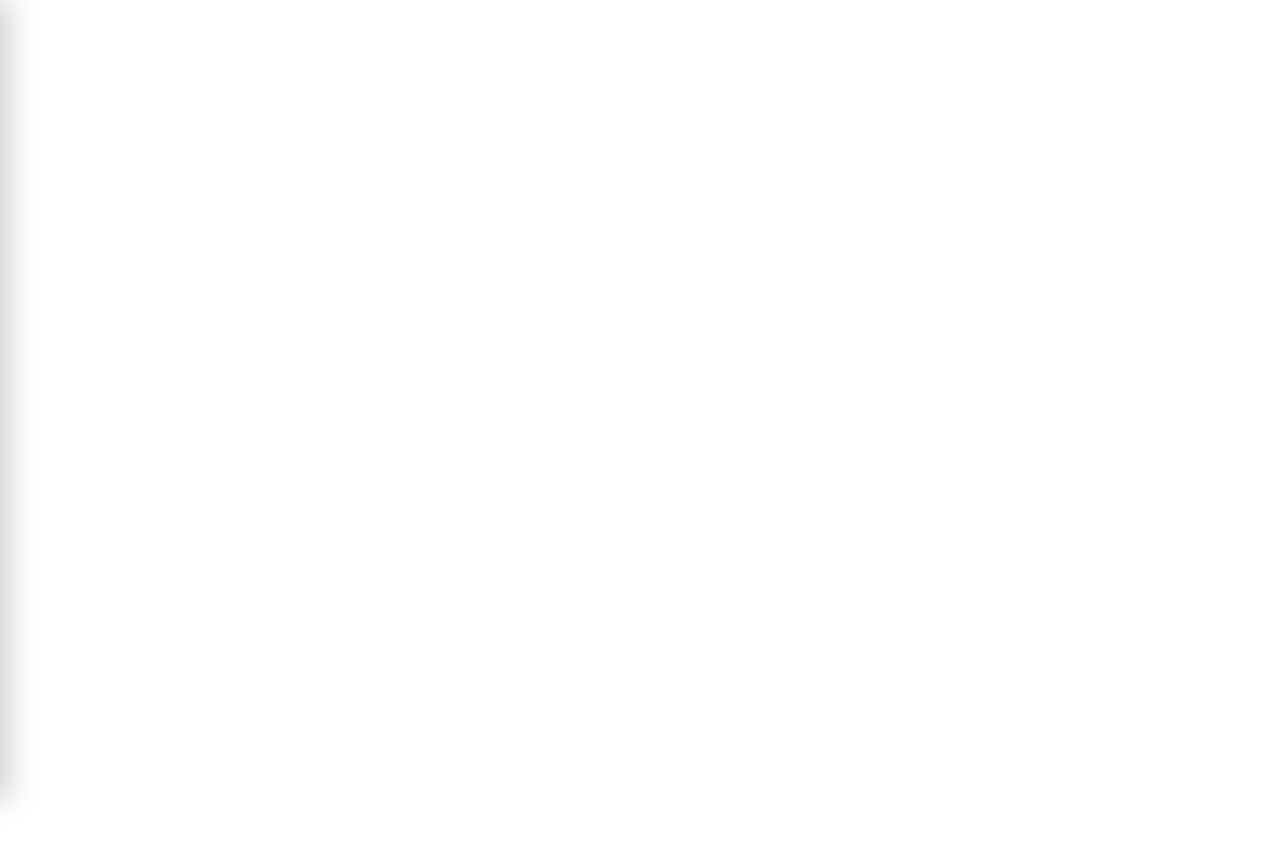
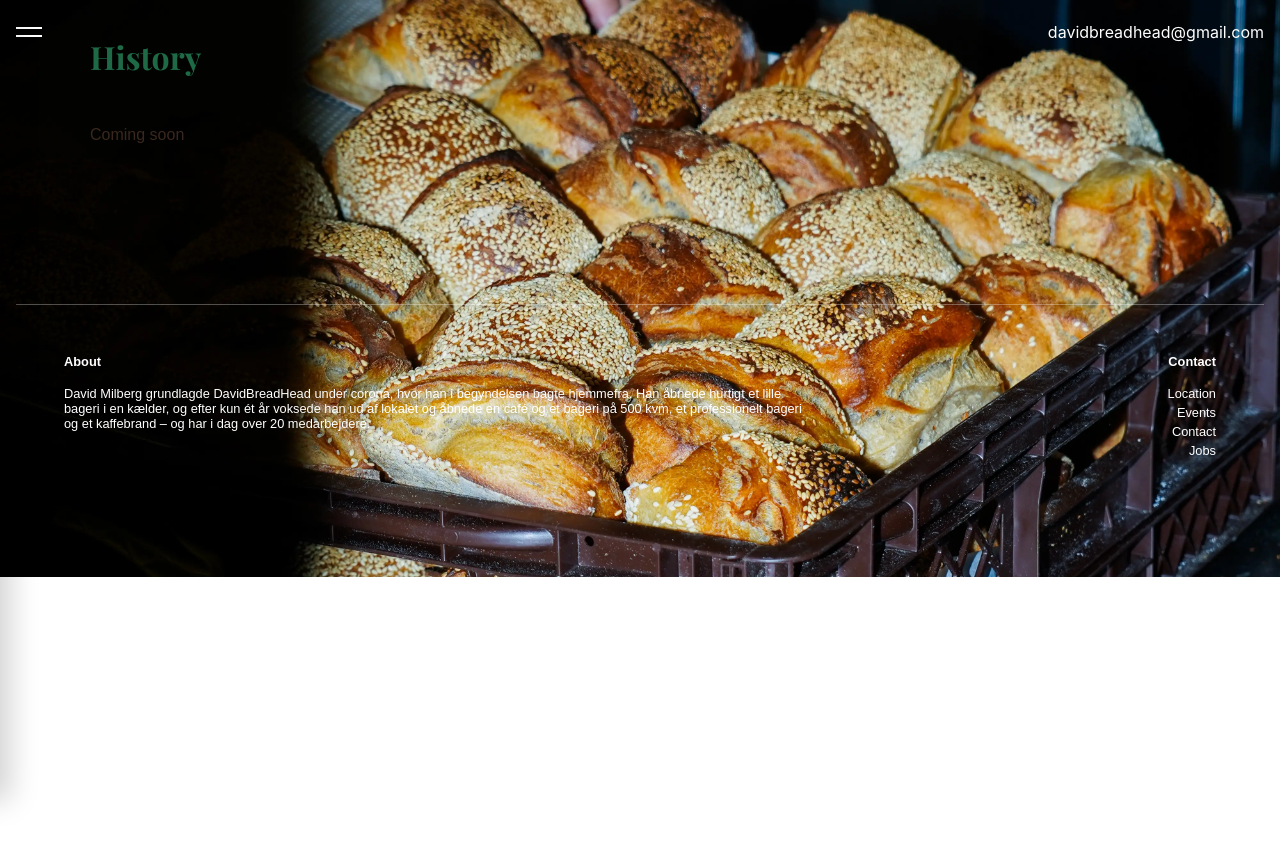
Before and after one commit to camillakthomsen/davidbreadheadapp, a React (Create React App) app: page /historie in a window 1280 px wide. Shown: the top 844 px of the page. Built offline with nearby package versions, Linux system fonts and the light colour scheme.

Commit message:
fixet job and history

```diff
--- a/src/App.js
+++ b/src/App.js
@@ -12,6 +12,7 @@ import Surdejskursus from "./components/Surdejskursus";
 import MenuMG from "./components/Menu_MorksGade";
 import MenuNM from "./components/Menu_NyMunkegade";
 import Bakery2Business from "./components/Bakery2Business";
+import Historie from "./components/Historie";
 
 export default function App() {
   return (
@@ -31,6 +32,7 @@ export default function App() {
         <Route path="/location" element={<Location />} />
         <Route path="/running" element={<Running />} />
         <Route path="/surdejskursus" element={<Surdejskursus />} />
+        <Route path="/historie" element={<Historie />} />
       </Routes>
     </Router>
   );
--- /dev/null
+++ b/src/components/Historie.js
@@ -0,0 +1,16 @@
+import Footer from "../components/Footer";
+import "../style/Historie.css";
+
+export default function Historie() {
+  return (
+      <main className="contact-page">
+      <section className="contact-intro">
+        <h1 className="contact-title">History</h1>
+        <div className="contact-apply">
+          <p>Coming soon</p>
+        </div>
+      </section>
+      <Footer/>
+      </main>
+  );
+}
--- a/src/components/NavBar.js
+++ b/src/components/NavBar.js
@@ -10,10 +10,10 @@ export default function NavBar() {
 
   const items = [
     { label: "Home", link: "/" },
-    { label: "Menu", link: "/menu" },
     { label: "Bakery2Business", link: "/bakery2business" },
     { label: "Running", link: "/running" },
     { label: "Sourdough", link: "/surdejskursus" },
+    { label: "History", link: "/historie" },
   ];
 
   return (
--- a/src/style/Bakery2Business.css
+++ b/src/style/Bakery2Business.css
@@ -30,7 +30,7 @@
   border-radius: 16px;
   padding: 1rem 1.4rem;
   box-shadow: 0 8px 18px rgba(0, 0, 0, 0.04);
-  margin-bottom: 1.5rem;
+  margin-bottom: 15rem;
   color: #d26a2a;
 }
 
--- /dev/null
+++ b/src/style/Historie.css
@@ -0,0 +1,18 @@
+.contact-page {
+  background: url("../pictures/DS2.webp") center/cover no-repeat fixed;
+  margin-top: -4rem;
+  padding: 2.2rem 1rem 3rem;
+  font-family: "Poppins", sans-serif;
+}
+
+/* Intro */
+.contact-intro {
+  max-width: 1100px;
+  margin: 0 auto 1.25rem;
+}
+
+.contact-title {
+  font-family: "Playfair Display", serif;
+  color: #1f6a46;               /* grøn */
+  font-size: 2rem;
+}
--- a/src/style/Location.css
+++ b/src/style/Location.css
@@ -1,6 +1,7 @@
 .location {
-  background: #ffffff;
+  background: rgb(0, 0, 0);
   padding: 2.5rem 1rem;
+  margin-top: -4rem;
 }
 
 /* Bloklayout */
@@ -48,6 +49,7 @@
 /* Adresse + åbningstider */
 .loc-address {
   margin: 0 0 1rem 0;
+  color: #4a2b1a;
 }
 
 .loc-hours h3 {
@@ -55,13 +57,14 @@
   text-transform: none;
   letter-spacing: .2px;
   margin: 0 0 .25rem 0;
-  color: #333;
+  color: #d26a2a;
 }
 
 .loc-hours p {
   margin: 0;
   font-size: 0.95rem;
   line-height: 1.5;
+  color: #d26a2a;
 }
 
 /* Responsiv */
--- a/src/style/Running.css
+++ b/src/style/Running.css
@@ -44,6 +44,7 @@
   max-width: 800px;
   margin: 0 auto 3rem;
   padding: 0 1.5rem;
+  margin-bottom: 20rem;
 }
 
 .running-card {
```
